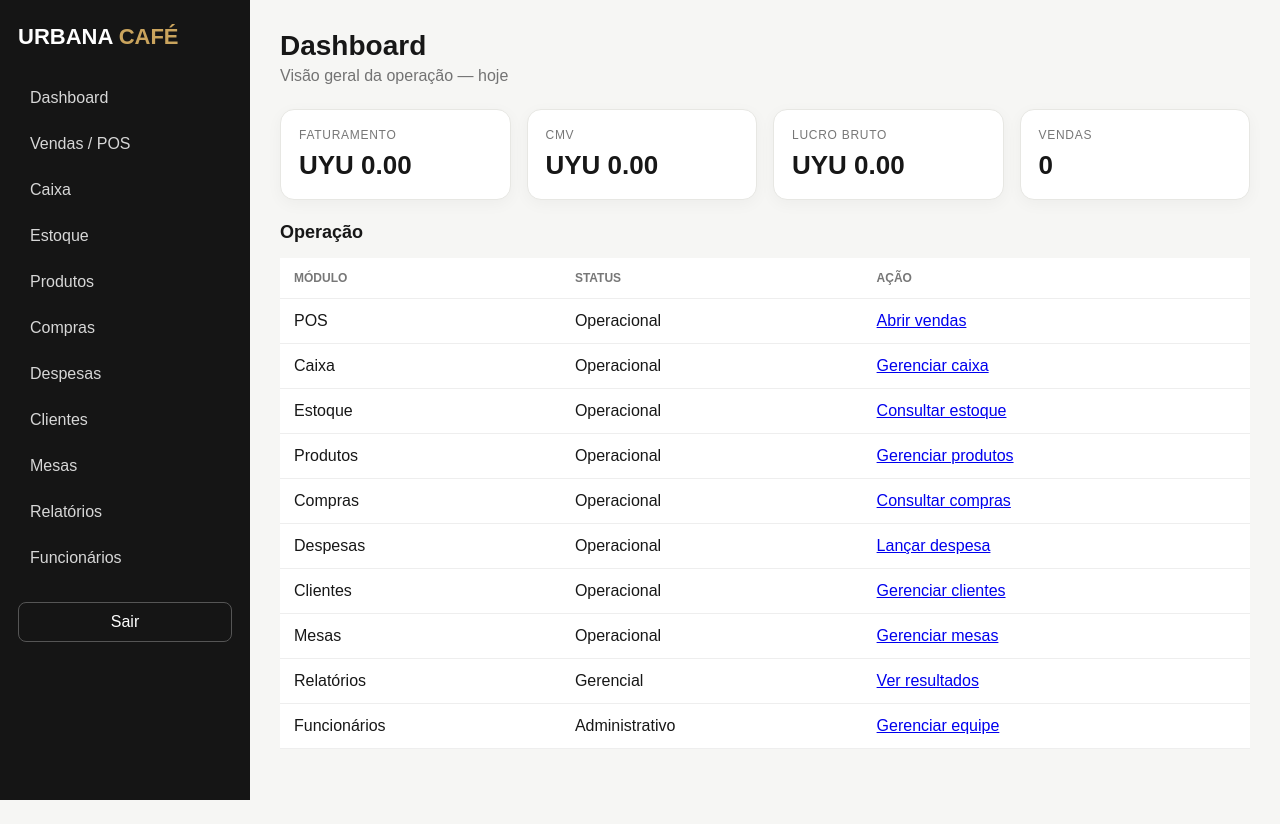
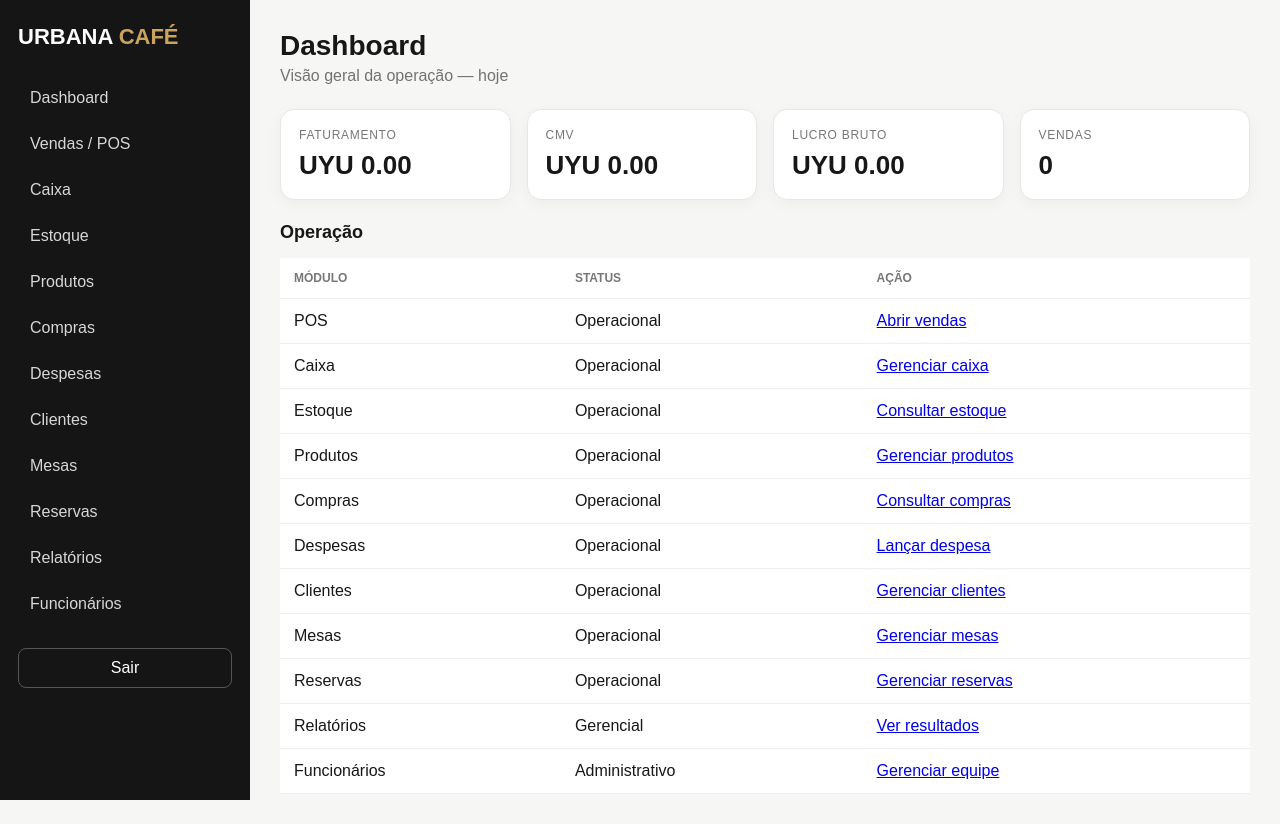
Before and after one commit to GrupoXuy/urbanacafe-system, a Next.js app: page /dashboard in a window 1280 px wide. Before the commit the page ends 800 px from the top, so only its background shows below. Built offline with nearby package versions, Linux system fonts and the light colour scheme; no server answers.

Commit message:
feat: adicionar reservas à navegação do dashboard

```diff
--- a/app/dashboard/page.tsx
+++ b/app/dashboard/page.tsx
@@ -6,7 +6,7 @@ import {createClient} from "@/lib/supabase-browser";
 const links=[
   ["Dashboard","/dashboard"],["Vendas / POS","/dashboard/pos"],["Caixa","/dashboard/caixa"],["Estoque","/dashboard/estoque"],
   ["Produtos","/dashboard/produtos"],["Compras","/dashboard/compras"],["Despesas","/dashboard/despesas"],["Clientes","/dashboard/clientes"],
-  ["Mesas","/dashboard/mesas"],["Relatórios","/dashboard/relatorios"],["Funcionários","/dashboard/funcionarios"]
+  ["Mesas","/dashboard/mesas"],["Reservas","/dashboard/reservas"],["Relatórios","/dashboard/relatorios"],["Funcionários","/dashboard/funcionarios"]
 ];
 
 export default function Dashboard(){
@@ -65,6 +65,7 @@ export default function Dashboard(){
               ["Despesas","Operacional","/dashboard/despesas","Lançar despesa"],
               ["Clientes","Operacional","/dashboard/clientes","Gerenciar clientes"],
               ["Mesas","Operacional","/dashboard/mesas","Gerenciar mesas"],
+              ["Reservas","Operacional","/dashboard/reservas","Gerenciar reservas"],
               ["Relatórios","Gerencial","/dashboard/relatorios","Ver resultados"],
               ["Funcionários","Administrativo","/dashboard/funcionarios","Gerenciar equipe"]
             ].map(([module,status,href,action])=><tr key={module}><td>{module}</td><td>{status}</td><td><Link href={href}>{action}</Link></td></tr>)}
```
